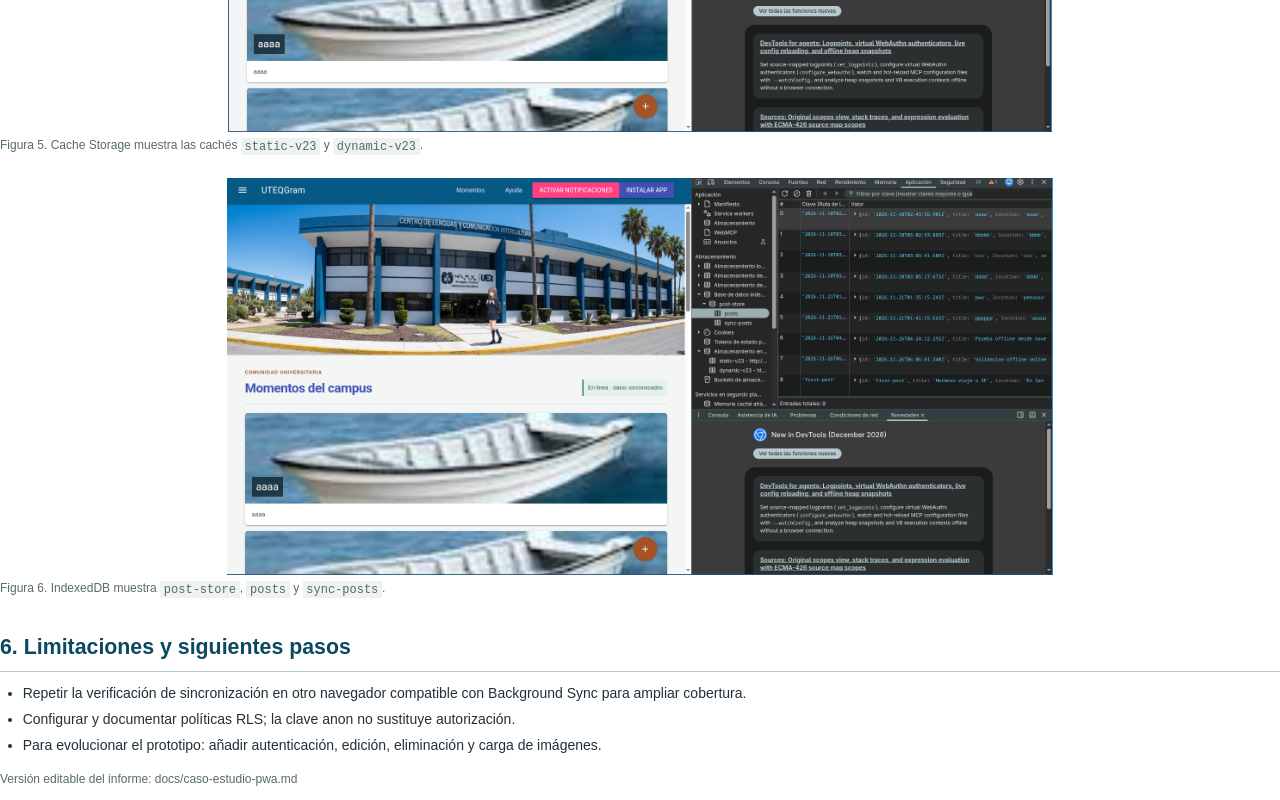
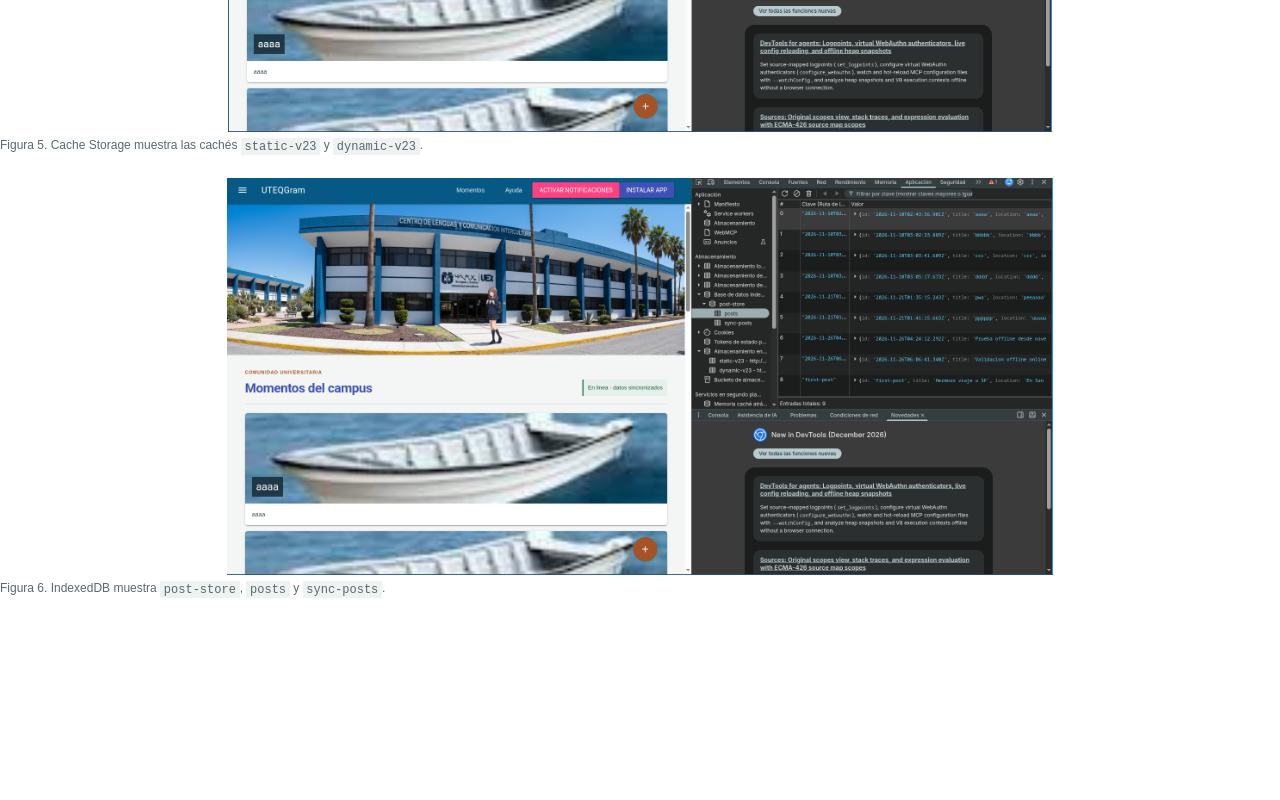
Before and after one commit to BrunoLopezDC/proyecto-del-curso, a website: page docs/caso-estudio-pwa-print.html in a window 1280 px wide. Shown: the part 4223-5023 px from the top of the page. After the commit the page ends 4844 px from the top, so only its background shows below. Drawn offline with Linux system fonts and the light colour scheme.

Commit message:
reporte final}

```diff
--- a/docs/caso-estudio-pwa-print.html
+++ b/docs/caso-estudio-pwa-print.html
@@ -105,12 +105,5 @@ figcaption { margin-top: 1.5mm; color: #58696f; font-size: 9pt; }
 <figure><img src="capturas/05-cache.png" alt="Chrome Application Cache Storage con static-v23 y dynamic-v23"><figcaption>Figura 5. Cache Storage muestra las cachés <code>static-v23</code> y <code>dynamic-v23</code>.</figcaption></figure>
 <figure><img src="capturas/06-indexeddb.png" alt="Chrome Application IndexedDB con la base post-store"><figcaption>Figura 6. IndexedDB muestra <code>post-store</code>, <code>posts</code> y <code>sync-posts</code>.</figcaption></figure>
 
-<h2>6. Limitaciones y siguientes pasos</h2>
-<ul>
-<li>Repetir la verificación de sincronización en otro navegador compatible con Background Sync para ampliar cobertura.</li>
-<li>Configurar y documentar políticas RLS; la clave anon no sustituye autorización.</li>
-<li>Para evolucionar el prototipo: añadir autenticación, edición, eliminación y carga de imágenes.</li>
-</ul>
-<p class="small">Versión editable del informe: docs/caso-estudio-pwa.md</p>
 </body>
 </html>
```
Also changed, not shown: docs/caso-estudio-pwa.md (+0 -6 lines), 1 other file.
